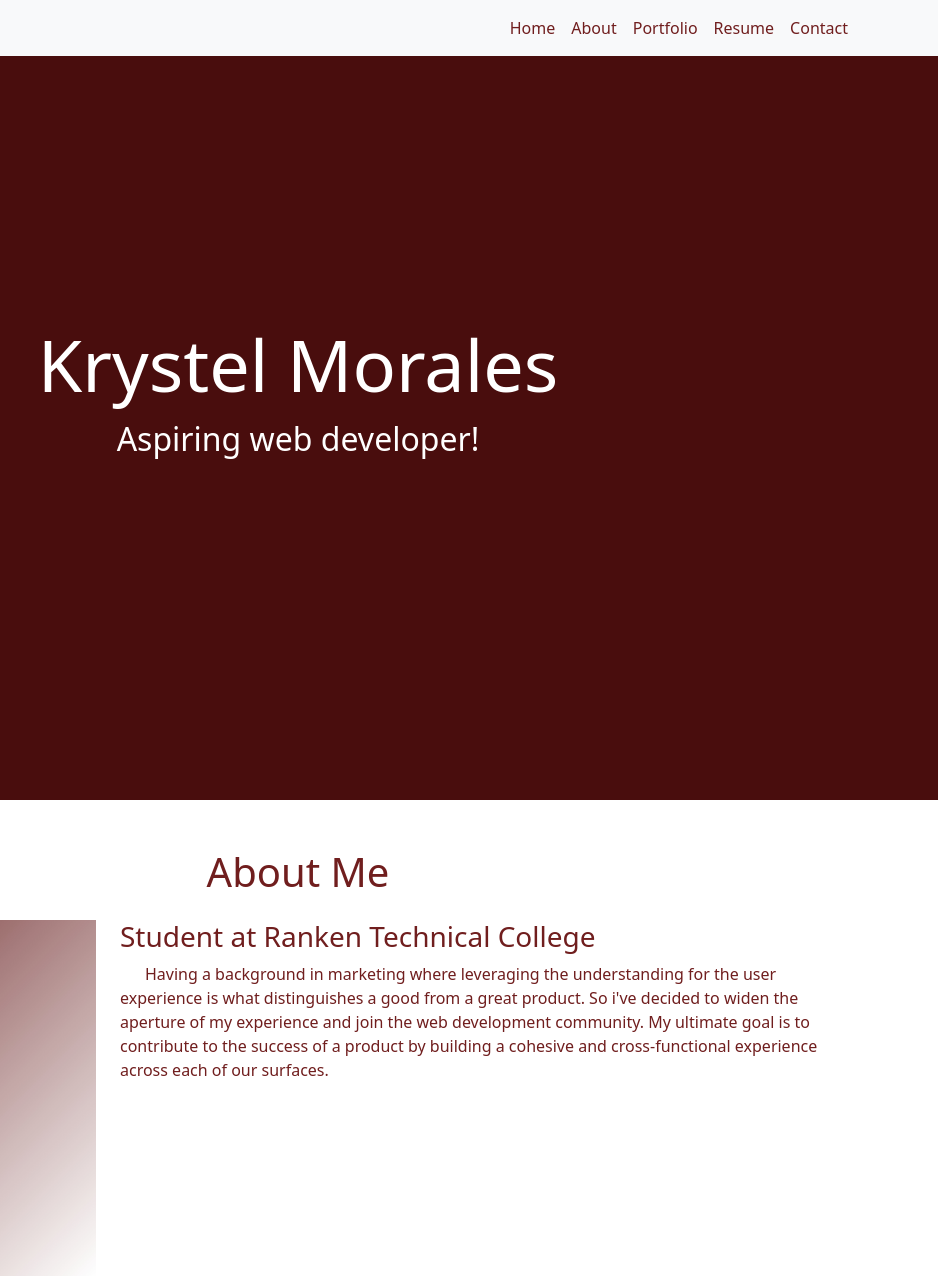
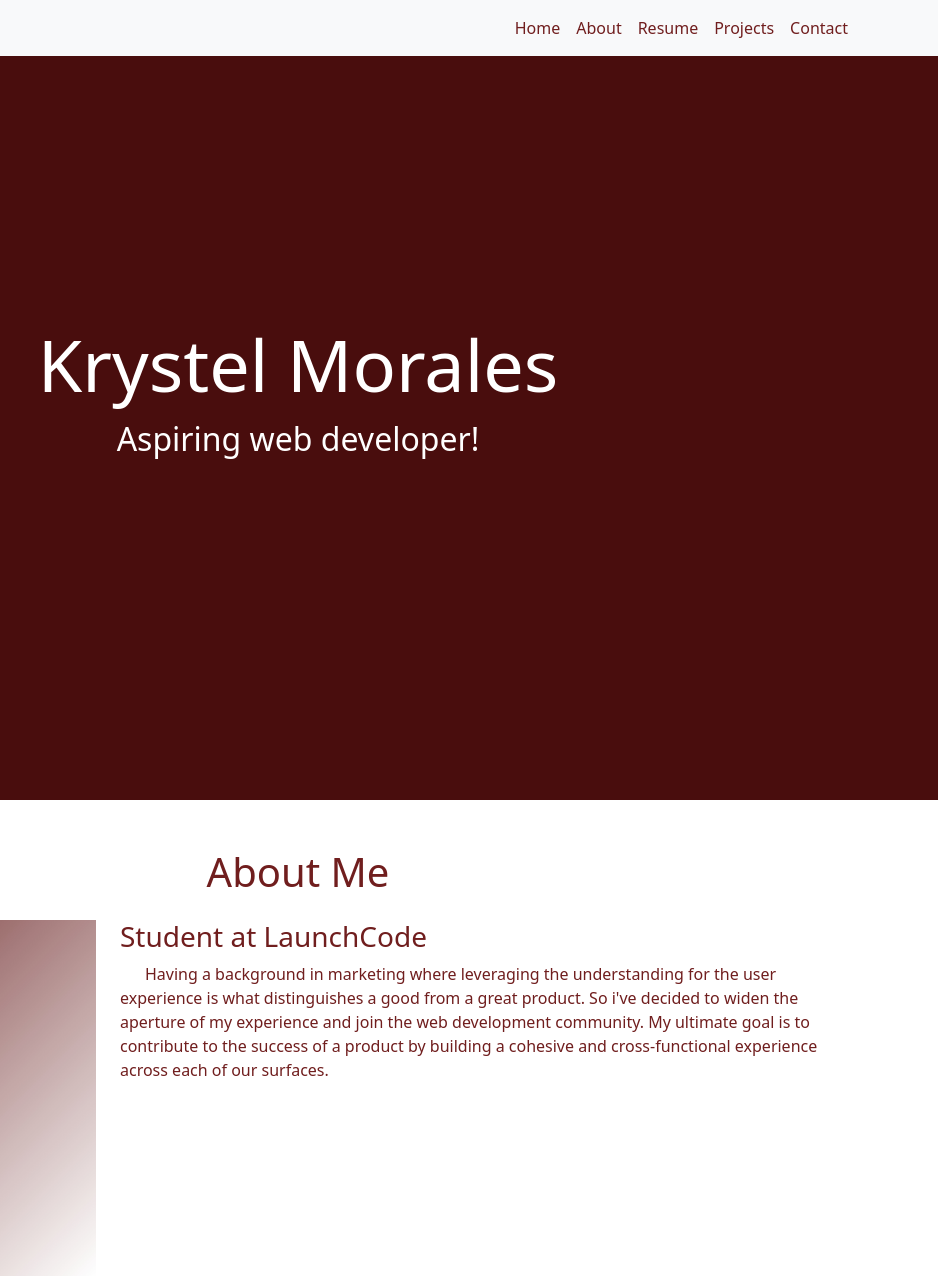
Before and after one commit to Krystel-M/portfolio, a website: page public/index.html in a window 1280 px wide. Shown: the top 1284 px of the page, 342-1280 px from the left. Drawn offline with nearby package versions, Linux system fonts and the light colour scheme.

Commit message:
fixed projects

```diff
--- a/public/index.html
+++ b/public/index.html
@@ -30,10 +30,10 @@
                         <a class="nav-link" href="#about">About</a>
                     </li>
                     <li class="nav-item">
-                        <a class="nav-link" href="#portfolio">Portfolio</a>
+                        <a class="nav-link" href="#resume">Resume</a>
                     </li>
                     <li class="nav-item">
-                        <a class="nav-link" href="#resume">Resume</a>
+                        <a class="nav-link" href="#projects">Projects</a>
                     </li>
                     <li class="nav-item">
                         <a class="nav-link" href="#contact">Contact</a>
@@ -62,7 +62,7 @@
                     <img src="./images/Project 2.jpg" class= "imageAboutPage" alt=""/>
                 </div>
                 <div class="col-lg-8">
-                    <h3>Student at Ranken Technical College</h3>
+                    <h3>Student at LaunchCode</h3>
                     <p>&nbsp;&nbsp;&nbsp;&nbsp;&nbsp;&nbsp;Having a background in marketing where leveraging the understanding for the user experience is what distinguishes a good from a great product. So i&apos;ve decided to widen the aperture of my experience and join the web development community. My ultimate goal is to contribute to the success of a product by building a cohesive and cross-functional experience across each of our surfaces.
                     </p>
                     </div>
@@ -129,10 +129,10 @@
             </div>
         </div>
     </section>
-    <!-- Portfolio Section -->
-    <section id="portfolio">
+    <!-- Projects Section -->
+    <section id="projects">
         <div class="container mt-3">
-            <h1 class="text-center">Portfolio</h1>
+            <h1 class="text-center">Projects</h1>
            <h4 class="text-center">Projects still in progress.</h4>
             </div>
     </section>
--- a/public/style.css
+++ b/public/style.css
@@ -46,7 +46,7 @@ a:active {
 #resume {
     color: rgb(112, 30, 30);
 }
-#portfolio {
+#projects {
     color: rgb(112, 30, 30);
 }
 #contact {
```
